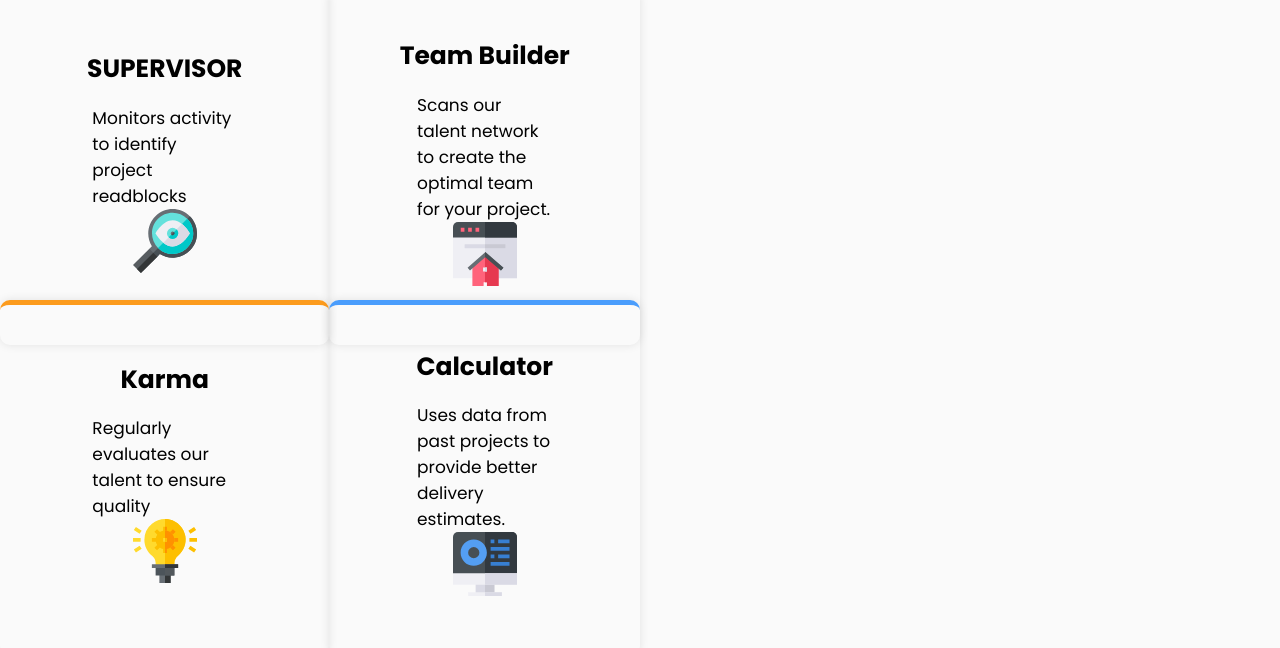
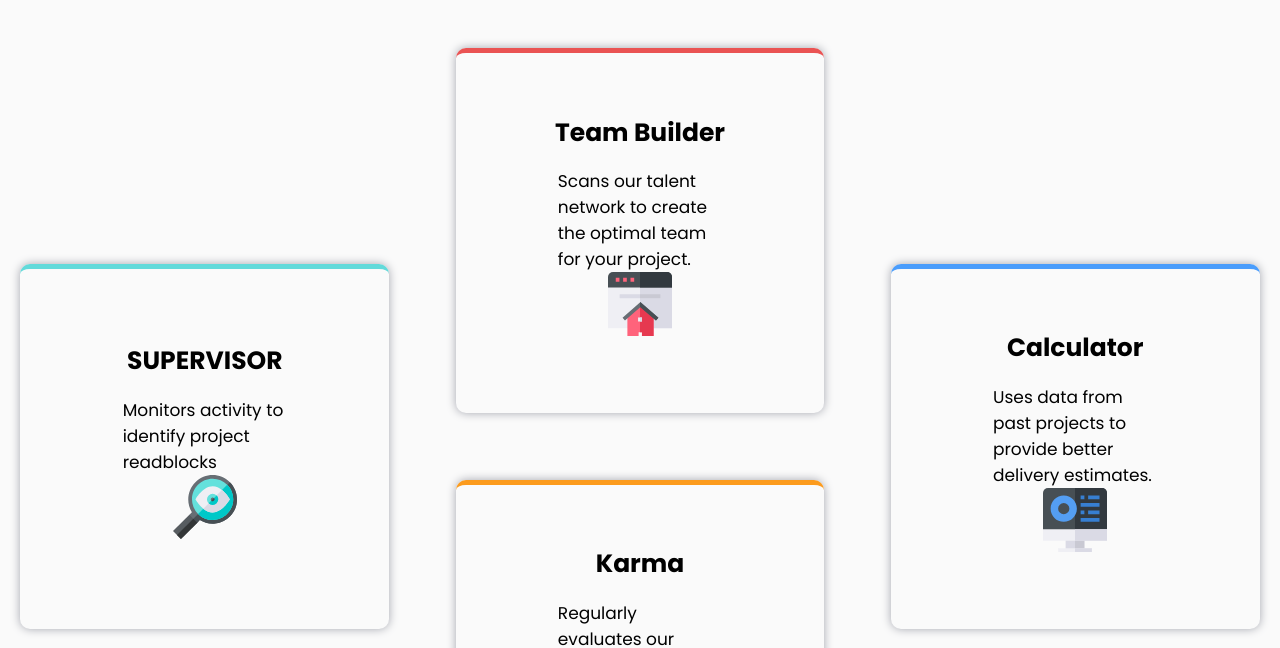
Before and after one commit to jdanielgonzalez/DAW_EVALUACION1, a plain HTML site: page index.html in a window 1280 px wide. Shown: the part 155-803 px from the top of the page. Drawn offline with Linux system fonts and the light colour scheme.

Commit message:
se acomoda la cruz creado una cuadricula de 2 x 3

```diff
--- a/styles.css
+++ b/styles.css
@@ -1,8 +1,4 @@
 @import url('https://fonts.googleapis.com/css2?family=Poppins:wght@400;700&display=swap');
-
-
-
-
 
 :root {
     --red: hsl(0, 78%, 62%, 1);
@@ -10,29 +6,26 @@
     --orange: hsl(34, 97%, 55%, 1);
     --blue: hsl(212, 97%, 64%, 1);
     --grey: hsl(0, 0%, 98%, 1);
+    --shadow: hsla(229, 6%, 66%, 1);
 }
 
-body {
+html, body {
     font-family: 'Poppins', sans-serif;
+    width: 100%;
+    height: 100%;
+    background-color: var(--grey);
     margin: 0;
     padding: 0;
-    height: 100vh;
-    background-color: var(--grey);
-}
-
-main {
-    display: grid;
-    grid-template-columns: repeat(2, 1fr);
-    grid-template-rows: repeat(2, 1fr);
-    height: 100%;
 }
 
 article {
     display: grid;
-    grid-template-areas:
-        "top-left top-right"
-        "bottom-left bottom-right";
-    height: 100%;
+    grid-template-columns: repeat(3,1fr) ;
+    grid-template-areas: "supervisor team calculator"
+                        " supervisor karma calculator ";
+    grid-gap: 2vw;
+    margin-top: 3vw;
+    align-items: center;
 }
 
 section {
@@ -66,32 +59,43 @@ p{
     padding-top: 1.3vw;
 }
 
+
+
 .supervisor {
-    grid-area: top-left;
+    grid-area: supervisor;
     border-top: 5px solid var(--cyan);
     border-radius: 10px;
-    box-shadow: 0 0 10px rgba(0, 0, 0, 0.1);
+    box-shadow: 0 0 10px var(--shadow);
+    height: 40vh;
+    margin: 5%;
 }
 
 .Team_Builder {
-    grid-area: top-right;
+    grid-area: team;
     border-top: 5px solid var(--red);
     border-radius: 10px;
-    box-shadow: 0 0 10px rgba(0, 0, 0, 0.1);
+    box-shadow: 0 0 10px var(--shadow);
+    height: 40vh;
+    margin: 5%;
 }
 
 .Karma {
-    grid-area: bottom-left;
+    grid-area: karma;
     border-top: 5px solid var(--orange);
     border-radius: 10px;
-    box-shadow: 0 0 10px rgba(0, 0, 0, 0.1);
+    box-shadow: 0 0 10px var(--shadow);
+    height: 40vh;
+    margin: 5%;
 }
 
 .Calculator {
-    grid-area: bottom-right;
+    grid-area: calculator;
     border-top: 5px solid var(--blue);
     border-radius: 10px;
-    box-shadow: 0 0 10px rgba(0, 0, 0, 0.1);
+    box-shadow: 0 0 10px var(--shadow);
+    height: 40vh;
+     margin: 5%;
+
 }
 
 .imagen img {
```
